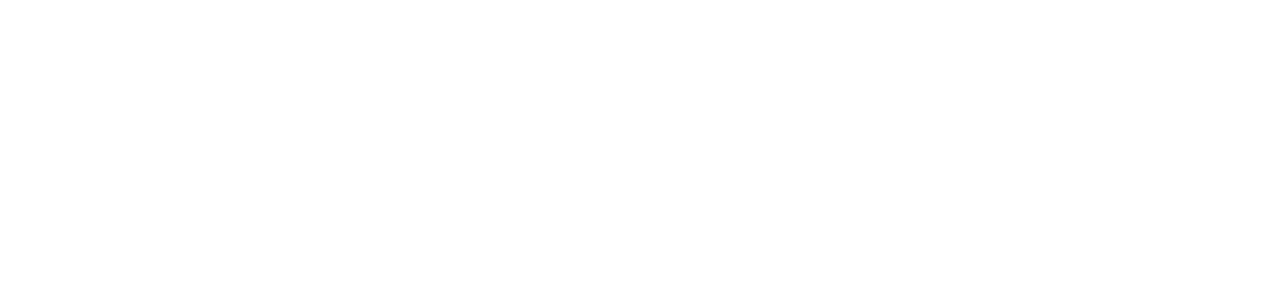
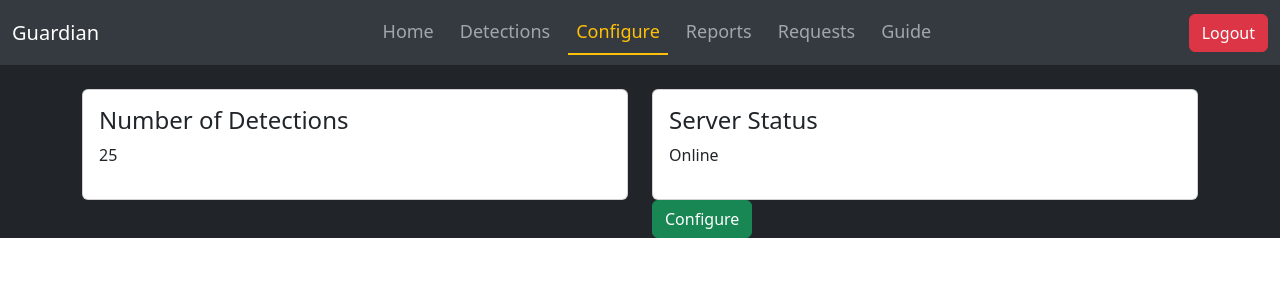
Before and after one commit to wScouse/Guardian, a React (Create React App) app in the folder front/: page /configure in a window 1280 px wide. Before the commit this address had no page. Shown: the top 300 px of the page. Built offline with nearby package versions, Linux system fonts and the light colour scheme.

Commit message:
Configure

```diff
--- a/front/src/App.js
+++ b/front/src/App.js
@@ -6,6 +6,7 @@
 import Report from './pages/Report';
 import Guardian from './pages/Guardian';
 import Detections from './pages/Detections';
+import Configure from './pages/Configure';
 import Home from './pages';
 
 function App() {
@@ -18,6 +19,7 @@
         <Route path="/report" element={<Report />} />
         <Route path="/guardian" element={<Guardian />} />
         <Route path="/detections" element={<Detections />} />
+        <Route path="/configure" element={<Configure />} />
       </Routes>
     </Router>
   );
--- /dev/null
+++ b/front/src/pages/Configure.js
@@ -0,0 +1,62 @@
+import React from "react";
+// import 'bootstrap/dist/css/bootstrap.min.css';
+import {
+  Navbar,
+  Nav,
+  Button,
+  Container,
+  Row,
+  Col,
+  Card,
+  Table,
+} from "react-bootstrap";
+
+import { BrowserRouter as Router, Route, Routes, Link } from 'react-router-dom';
+
+import "../components/Navbar.css"
+
+
+function Configure() {
+  return (
+    <div className="bg-dark">
+      <Navbar expand="lg" variant="dark" className="navbar-main">
+        <Container fluid>
+        <Navbar.Brand href="#">Guardian</Navbar.Brand>
+        <Navbar.Toggle aria-controls="basic-navbar-nav" />
+        <Nav className="mr-auto">
+          <Nav.Link as={Link} to="/guardian">Home</Nav.Link>
+          <Nav.Link as={Link} to="/detections">Detections</Nav.Link>
+          <Nav.Link as={Link} to="/configure" className="active-link">Configure</Nav.Link>
+          <Nav.Link href="#">Reports</Nav.Link>
+          <Nav.Link href="#">Requests</Nav.Link>
+          <Nav.Link href="#">Guide</Nav.Link>
+        </Nav>
+        <Button variant="danger" className="ml-auto">
+          Logout
+        </Button>
+        </Container>
+      </Navbar>
+      <Container className="mt-4">
+        <Row>
+          <Col>
+            <Card className="p-3">
+              <h4>Number of Detections</h4>
+              <p>25</p>
+            </Card>
+          </Col>
+          <Col>
+            <Card className="p-3">
+              <h4>Server Status</h4>
+              <p>Online</p>
+            </Card>
+            <Button variant="success" className="ml-auto">
+            Configure
+          </Button>
+          </Col>
+        </Row>
+      </Container>
+    </div>
+  );
+}
+
+export default Configure;
--- a/front/src/pages/Detections.js
+++ b/front/src/pages/Detections.js
@@ -26,7 +26,7 @@
         <Nav className="mr-auto">
           <Nav.Link as={Link} to="/guardian">Home</Nav.Link>
           <Nav.Link as={Link} to="/detections" className="active-link">Detections</Nav.Link>
-          <Nav.Link href="#">Config</Nav.Link>
+          <Nav.Link as={Link} to="/configure">Configure</Nav.Link>
           <Nav.Link href="#">Reports</Nav.Link>
           <Nav.Link href="#">Requests</Nav.Link>
           <Nav.Link href="#">Guide</Nav.Link>
--- a/front/src/pages/Guardian.js
+++ b/front/src/pages/Guardian.js
@@ -27,7 +27,7 @@
         <Nav className="mr-auto">
           <Nav.Link as={Link} to="/guardian" className="active-link">Home</Nav.Link>
           <Nav.Link as={Link} to="/detections">Detections</Nav.Link>
-          <Nav.Link href="#">Config</Nav.Link>
+          <Nav.Link as={Link} to="/configure">Configure</Nav.Link>
           <Nav.Link href="#">Reports</Nav.Link>
           <Nav.Link href="#">Requests</Nav.Link>
           <Nav.Link href="#">Guide</Nav.Link>
```
